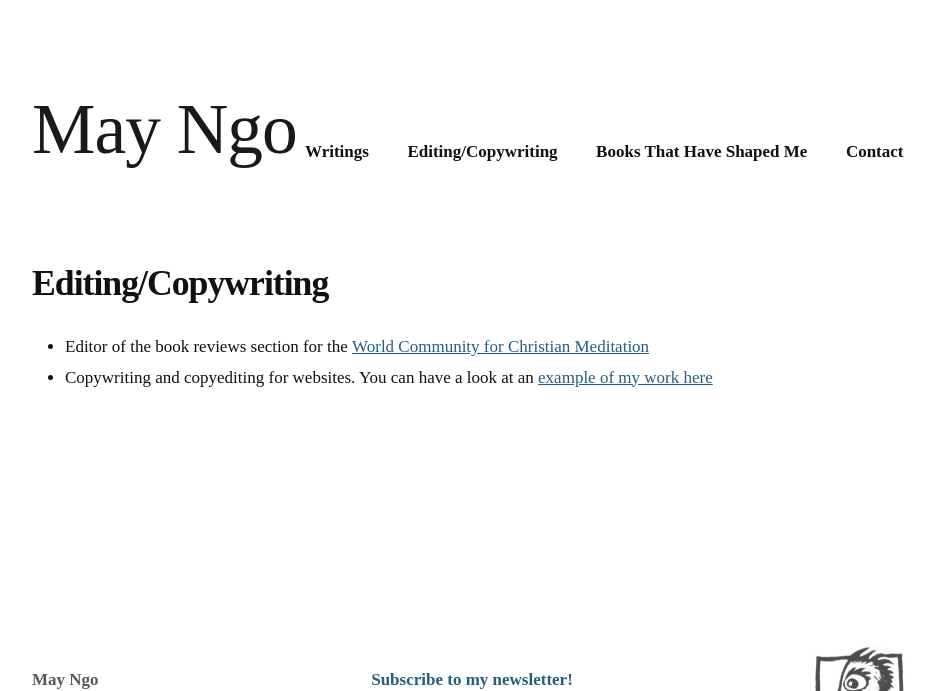
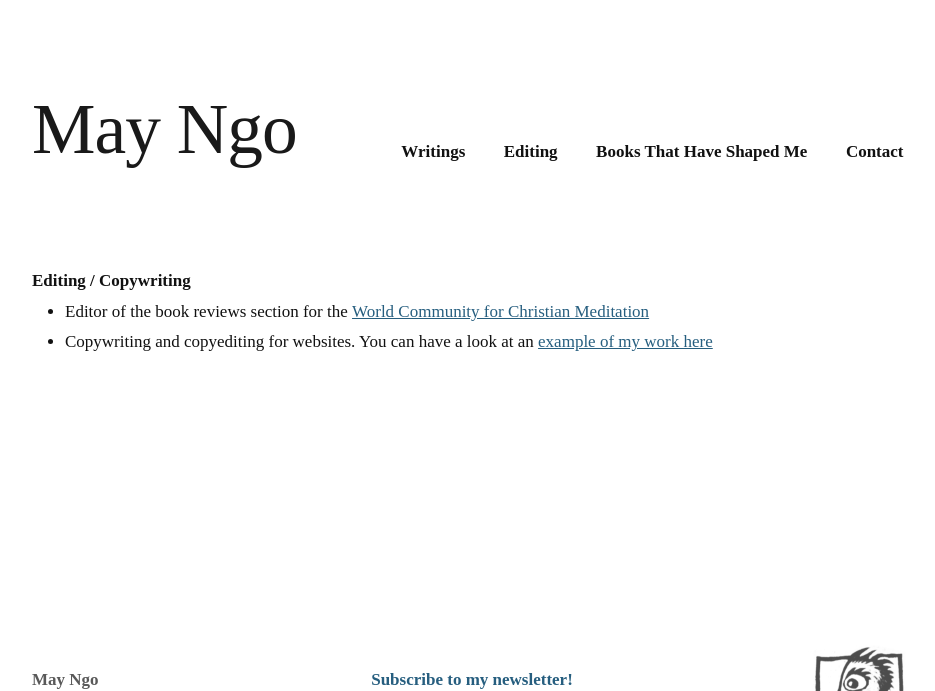
Before and after one commit to mayngo-net/mayngo-net.github.io, a Jekyll site: the page built from editing-copywriting.markdown, in a window 1280 px wide, cut to the strip 0-691 px from the top of the page. Shown: the whole strip, without its empty margins (168-1103 px from the left). Built offline with Jekyll 4.4.1, drawn with Linux system fonts in a browser that asks for light colours; some web fonts are replaced; part of the change alters nothing that is shown.

Commit message:
Update editing-copywriting.markdown

```diff
--- a/editing-copywriting.markdown
+++ b/editing-copywriting.markdown
@@ -1,9 +1,11 @@
 ---
-layout: page
-title: Editing/Copywriting
+layout: no-title-page
+title: Editing
 permalink: /editing-copywriting
 order: 250
 ---
 
+# Editing / Copywriting
+
 - Editor of the book reviews section for the [World Community for Christian Meditation](https://wccm.org/category/book-reviews/)
 - Copywriting and copyediting for websites. You can have a look at an [example of my work here](https://www.simonaliska.com/)
```
